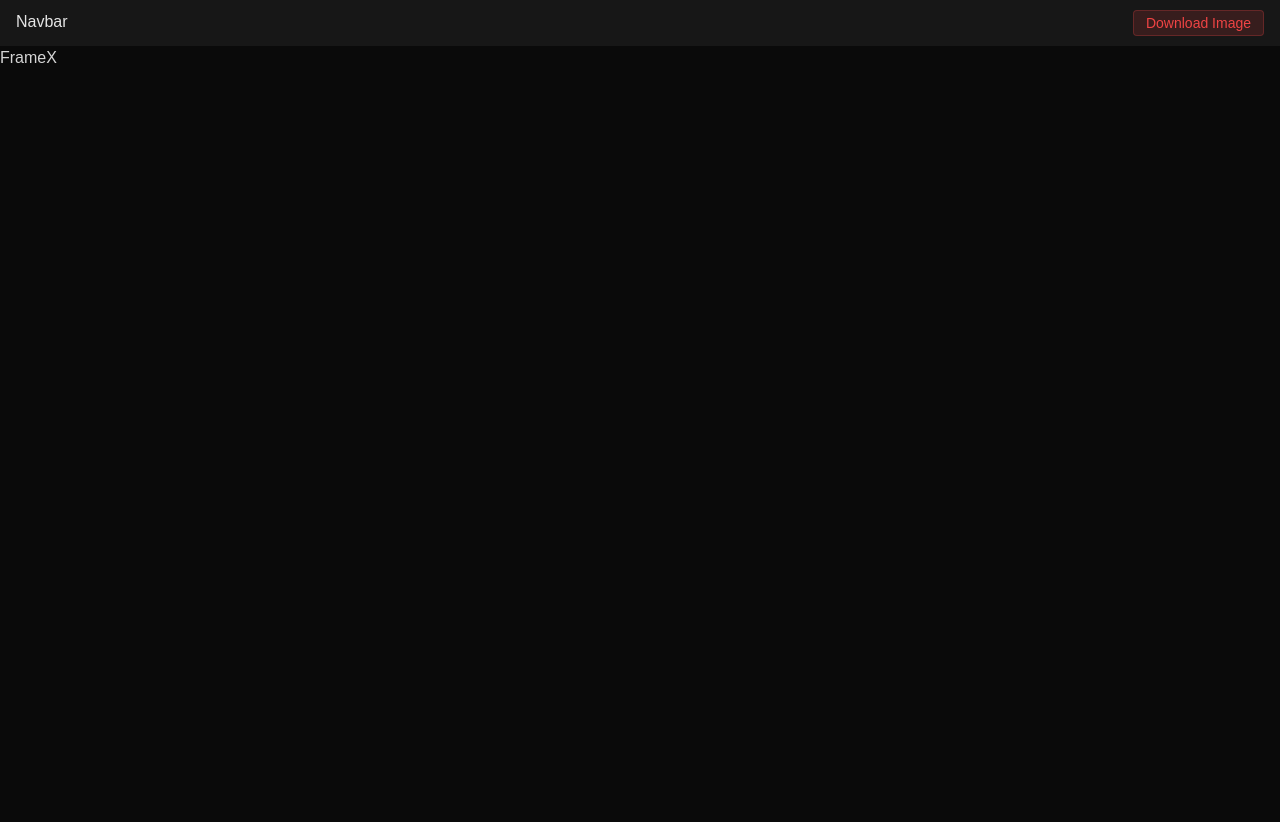
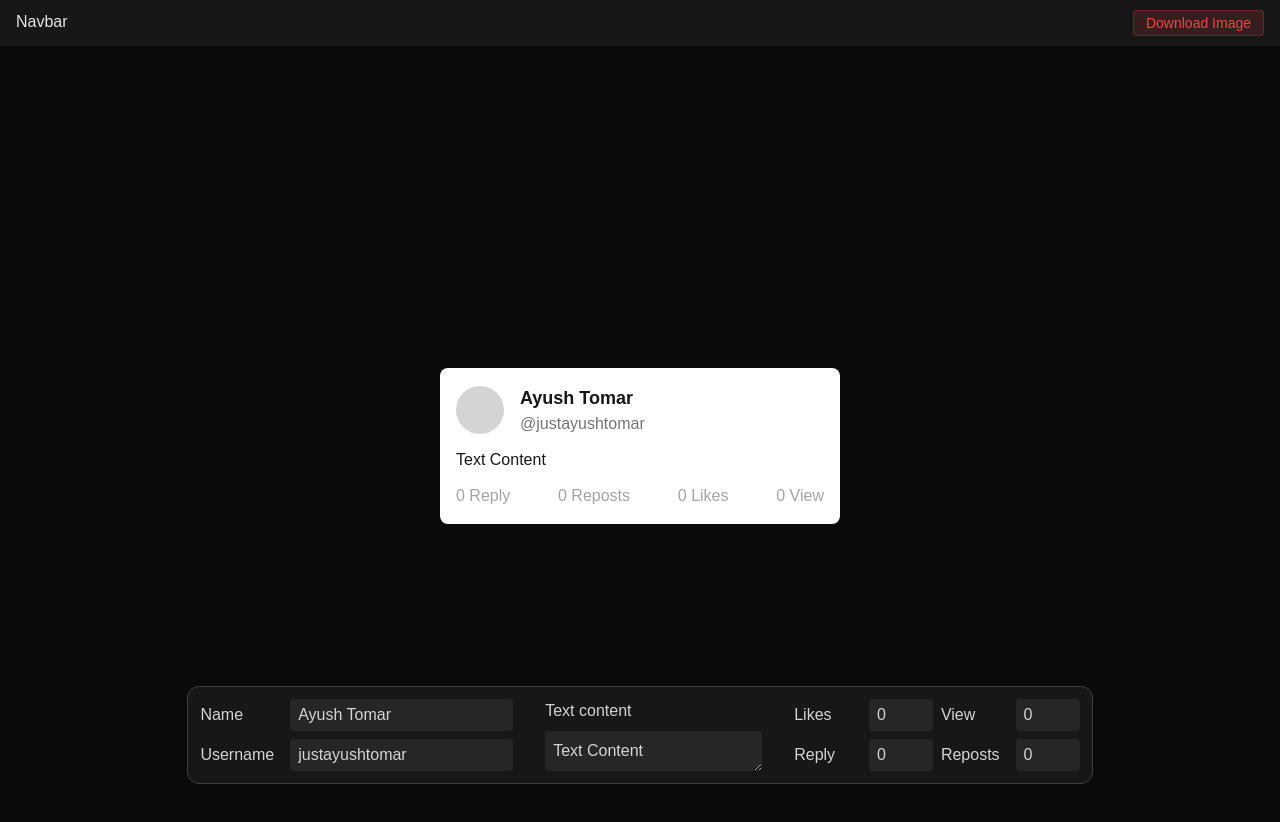
Before and after one commit to Ayusht0mar/delta, a Next.js app: page /framex in a window 1280 px wide. Shown: the top 822 px of the page. Before the commit the page ends 800 px from the top, so only its background shows below. Built offline with nearby package versions, Linux system fonts and the light colour scheme.

Commit message:
add: framex page

```diff
--- a/src/app/(tools)/framex/page.tsx
+++ b/src/app/(tools)/framex/page.tsx
@@ -1,7 +1,92 @@
+"use client"
+import { useState } from "react";
+
 const FrameXPage = () => {
+
+    const [username, setUsername] = useState("justayushtomar")
+    const [name, setName] = useState("Ayush Tomar")
+    const [content, setContent] = useState("Text Content")
+    const [reply, setReply] = useState(0)
+    const [reposts, setReposts] = useState(0)
+    const [likes, setLikes] = useState(0)
+    const [view, setView] = useState(0)
+
+
     return (
         <div>
-            FrameX
+            <div className="flex flex-col items-center justify-center h-screen">
+
+                <div className="bg-white w-[400px] p-4 flex flex-col gap-3 rounded-lg">
+                    <div className="flex items-center gap-4">
+                        <div className="size-12 rounded-full bg-neutral-300"/>
+                        <div className="flex flex-col ">
+                            <p className="text-lg font-bold text-neutral-900">{name}</p>
+                            <p className="text-neutral-500">@{username}</p>
+                        </div>
+                        <div>
+                        </div>
+                    </div>
+                    <p className="text-neutral-900">
+                        {content}
+                    </p>
+
+                    <ul className="flex gap-2 justify-between text-neutral-400">
+                        <li>{reply} Reply</li>
+                        <li>{reposts} Reposts</li>
+                        <li>{likes} Likes</li>
+                        <li>{view} View</li>
+                    </ul>
+
+                </div>
+
+            </div>
+
+            {/* Toolbar */}
+            <div className="absolute bottom-4 w-full">
+                <div className="w-fit bg-neutral-900 border border-neutral-700 rounded-xl p-3 mx-auto flex justify-between space-x-8">
+
+                    <div className="space-y-2">
+                        <div className="flex gap-2 items-center justify-between">
+                            <span className="mr-2 text-nowrap">Name</span>
+                            <input type="text" value={name} onChange={(e) => setName(e.target.value)} className="bg-neutral-800 py-1 px-2 rounded  appearance-none focus:outline-none" />
+                        </div>
+
+                        <div className="flex gap-2 items-center justify-between">
+                            <span className="mr-2 text-nowrap">Username</span>
+                            <input type="text" value={username} onChange={(e) => setUsername(e.target.value)} className="bg-neutral-800 py-1 px-2 rounded appearance-none focus:outline-none" />                        </div>
+
+                    </div>
+
+                    <div className="flex flex-col gap-2">
+                        <span className="mr-2 text-nowrap">Text content</span>
+                        <textarea className="bg-neutral-800 rounded p-2 h-10  appearance-none focus:outline-none" rows={4} cols={20} value={content} onChange={(e) => setContent(e.target.value)}/>
+                    </div>
+
+
+                    <div className="grid grid-cols-2 gap-2">
+
+                        <div className="flex gap-2 items-center justify-between">
+                            <span className="mr-2 text-nowrap">Likes</span>
+                            <input type="number" min={0} value={likes} onChange={(e) => setLikes(Number(e.target.value))} className="bg-neutral-800 py-1 px-2 rounded w-16 appearance-none focus:outline-none" />
+                        </div>
+                        <div className="flex gap-2 items-center justify-between">
+                            <span className="mr-2 text-nowrap">View</span>
+                            <input type="number" min={0} value={view} onChange={(e) => setView(Number(e.target.value))} className="bg-neutral-800 py-1 px-2 rounded w-16  appearance-none focus:outline-none" />
+                        </div>
+                        <div className="flex gap-2 items-center justify-between">
+                            <span className="mr-2 text-nowrap">Reply</span>
+                            <input type="number" min={0} value={reply} onChange={(e) => setReply(Number(e.target.value))} className="bg-neutral-800 py-1 px-2 rounded w-16  appearance-none focus:outline-none" />
+                        </div>
+                        <div className="flex gap-2 items-center justify-between">
+                            <span className="mr-2 text-nowrap">Reposts</span>
+                            <input type="number" min={0} value={reposts} onChange={(e) => setReposts(Number(e.target.value))} className="bg-neutral-800 py-1 px-2 rounded w-16  appearance-none focus:outline-none" />
+                        </div>
+                    </div>
+                </div>
+            </div>
+
+
+            {/* <XProfileViewer/> */}
         </div>
      );
 }
```
